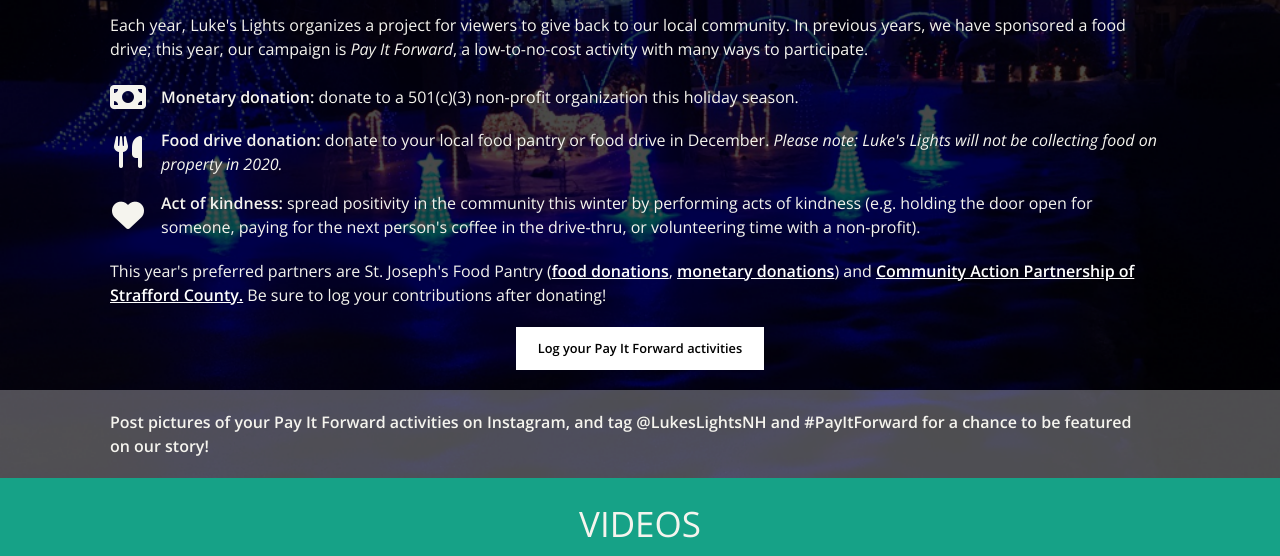
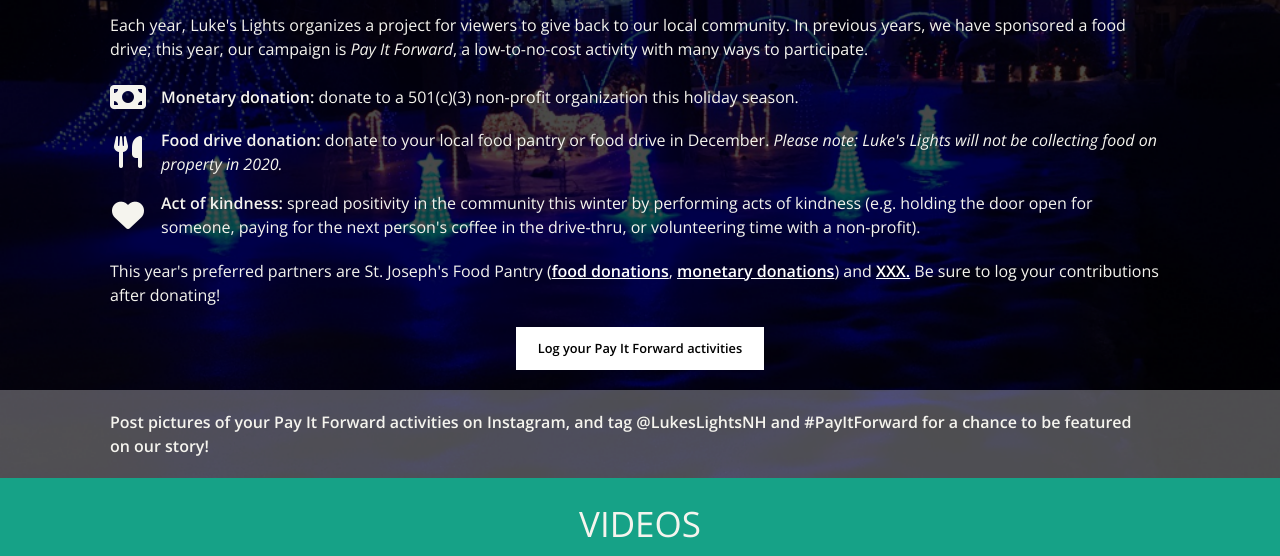
Before and after one commit to ldobson98/lukeslights, a Jekyll site: the page built from index_dec_PIF.html, in a window 1280 px wide and 900 px high, scrolled down 1156 px, cut to the strip 0-556 px from the top of the window. Built offline with Jekyll 4.4.1, drawn with Linux system fonts in a browser that asks for light colours; nearby versions of some CDN libraries.

Commit message:
index changes

```diff
--- a/index.html
+++ b/index.html
@@ -20,6 +20,7 @@
   </div> -->
   <div class="wrap">
     <!-- <h4 class="warning" role="notice"><b>Thanks to the community's efforts we collected 5,762 pounds of food in 2019!!</b></h4> -->
+    <h4 class="warning" role="notice"><b>Dates and times will be announced as opening night approaches.</b></h4>
     <div class="right col1of2 last-col">
       <h2>Introduction</h2>
       <p>Welcome to Luke’s Lights!  We are a computerized, residential display located in New Hampshire.  Our display has about 8,500 lights, the majority of which are energy-efficient LEDs.  All of our lights are synchronized to music over our own radio station.  In 2012, we added a food donation box, where non-perishable food was collected for the St. Joseph’s Food Pantry.
--- a/index_dec_PIF.html
+++ b/index_dec_PIF.html
@@ -82,7 +82,7 @@
       <i class="fas fa-heart"></i>
       <div><b>Act of kindness:</b> spread positivity in the community this winter by performing acts of kindness (e.g. holding the door open for someone, paying for the next person's coffee in the drive-thru, or volunteering time with a non-profit).</div>
     </div>
-    <p>This year's preferred partners are St. Joseph's Food Pantry (<a href="#!" onclick="alert('St. Joseph\'s Food Pantry is equipped to handle donations of non-perishable food items while following CDC guidelines. Please call them at 603-742-4837 to schedule a dropoff.');">food donations</a>, <a href="https://assumptiondovernh.churchgiving.com/ws/opportunities/FoodPantry" target="_blank">monetary donations</a>) and <a href="https://straffordcap.org/donate/" target="_blank">Community Action Partnership of Strafford County.</a>  Be sure to log your contributions after donating!</p>
+    <p>This year's preferred partners are St. Joseph's Food Pantry (<a href="#!" onclick="alert('St. Joseph\'s Food Pantry is equipped to handle donations of non-perishable food items while following CDC guidelines. Please call them at 603-742-4837 to schedule a dropoff.');">food donations</a>, <a href="https://assumptiondovernh.churchgiving.com/ws/opportunities/FoodPantry" target="_blank">monetary donations</a>) and <a href="#" target="_blank">XXX.</a>  Be sure to log your contributions after donating!</p>
     <div class="buttonrow">
       <a class="button" href="https://docs.google.com/forms/d/e/1FAIpQLSeo_FZm2W_NWs2kBejy74cTiMX-i49Mq7zTlFk1Cju4vphP_w/viewform" target="_blank">Log your Pay It Forward activities</a>
     </div>
```
